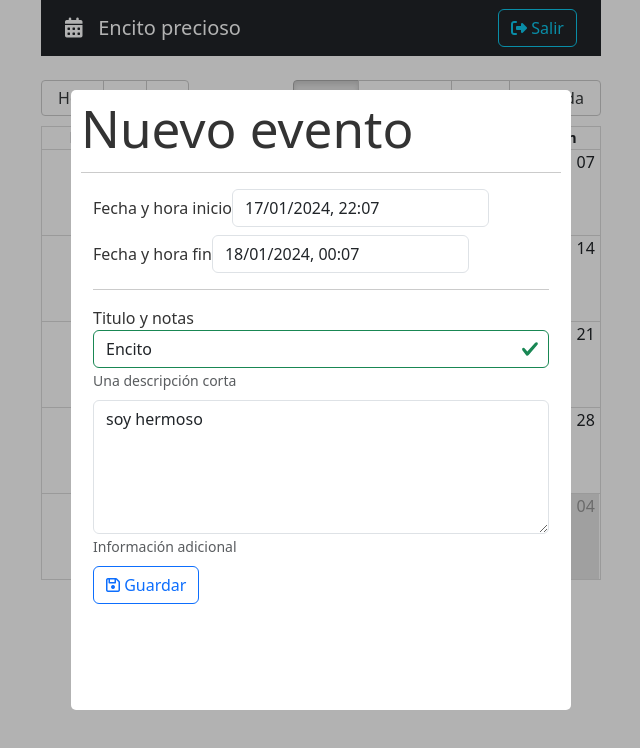
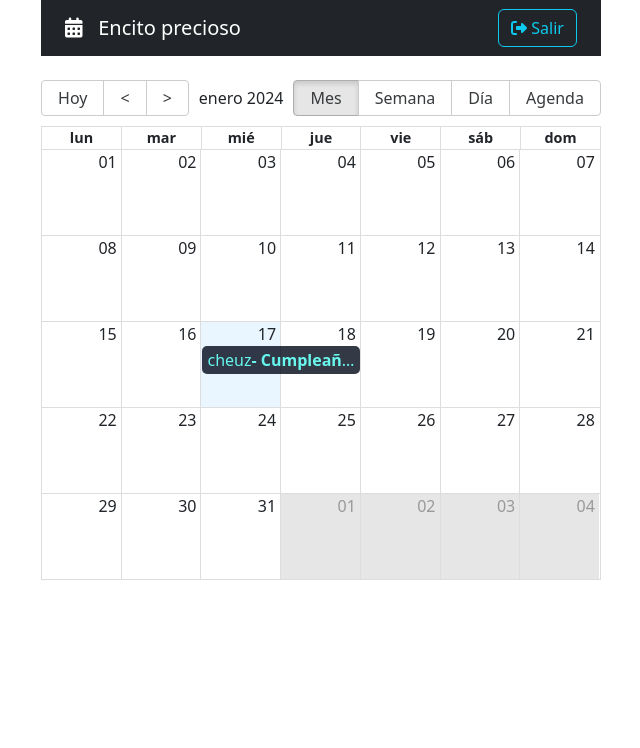
Before and after one commit to Dennisb-galeano/CalendarApp, a React (Vite) app: page / in a window 1280 px wide. Shown: the top 748 px of the page, without its empty margins (319-959 px from the left). Built offline with nearby package versions, Linux system fonts and the light colour scheme.

Commit message:
SC22 CL360 - Mostrar y ocultar modal en base al STORE y manejo del store con creacion de hooks personalizados - useUiStore.js

```diff
--- a/src/calendar/components/CalendarModal.jsx
+++ b/src/calendar/components/CalendarModal.jsx
@@ -13,6 +13,7 @@
 import 'sweetalert2/dist/sweetalert2.min.css';
 
 import es from 'date-fns/locale/es';
+import { useUiStore } from '../../hooks/useUiStore';
 
 registerLocale('es', es);
 
@@ -31,7 +32,7 @@
 
 export const CalendarModal = () => {
 
-  const [isModalOpen, setisModalOpen] = useState(true);//un modal se debe manejar desde un store global,por di necesito abrirla en otros lugares
+  const { isDateModalOpen,closeDateModal } = useUiStore(); //propiedad fn en es useUiStore
   const [formSubmitted, setformSubmitted] = useState(false); //Si el titulo es incorrecto no me permita postear-submit // como esta en false. no se ha hecho el submit del formulario, y va a cambiar cuando la persona intente subir el formulario
 
   //manejo del formulario tradicional - unsando la config de React-modal
@@ -74,8 +75,9 @@
 
 
   const onCloseModal = () => {
-    console.log('cerrando el Modal');
-    setisModalOpen(false); //cierra el modal,con el use state y modal isModalOpen
+    // console.log('cerrando el Modal');
+    closeDateModal();
+    // setisModalOpen(false); //cierra el modal,con el use state y modal isModalOpen
   }
 
   //posteo del formulario - va a recibirel evento del formulario, este se le manda al onSubit del Formulario. asi no hace refresh completo en las fechas y horario
@@ -101,11 +103,11 @@
   return (
 
     <Modal
-      isOpen={isModalOpen} //el react-modal necesita cuiertas propiedades, como el isOpen que de debe determinar si se deja abierto o cerrado
-      onRequestClose={onCloseModal} //es una fn uqe se va a disparar cuando se llame la forma de cerrar el MODAL "Dando click afuera o cerrandolo"
+      isOpen={isDateModalOpen} //como el isOpen que de debe determinar si se deja abierto o cerrado, se crea el hook useUiStore.js que me provee desde el store si el modal se encuentra abierto o no
+      onRequestClose={onCloseModal} //onrequiestClose, cierra el modal picando fuera de el en cualquier lugar
       style={customStyles}
-      className={'modal'}
-      overlayClassName={'modal-fondo'}
+      className='modal'
+      overlayClassName='modal-fondo'
       closeTimeoutMS={200} //para que se cierre el modal con la animacion que defini en modal.
     >
 
--- a/src/calendar/pages/CalendarPage.jsx
+++ b/src/calendar/pages/CalendarPage.jsx
@@ -12,6 +12,7 @@
 import { CalendarModal } from '../components/CalendarModal';
 import { localizer } from '../../helpers/calendarLocalizer';
 import { getMessagesEs } from '../getMessages';
+import { useUiStore } from '../../hooks/useUiStore';
 
 
 //se le pueden agregar los eventos con la data que desee, la UNICA OBLIGATORIA ES EL TITTLE, EL START Y EL END
@@ -30,6 +31,8 @@
 
 
 export const CalendarPage = () => {
+
+  const{ openDateModal} = useUiStore() //hook importado para el doble click, y voy a usar el metodo openDateModal, lo voy as usar en el evento onDoubleClik
 
   const [lastView, setlastView] = useState(localStorage.getItem('lastView') || 'month');//se coloca en el local storage para que almacene el valor requrido que esta en el onView
 
@@ -52,7 +55,8 @@
 
   //conectar estos tres eventos cuando algo suceda en el calendar
   const onDoubleClick = (event) => {
-    console.log({ doubleClick: event });
+    // console.log({ doubleClick: event });
+    openDateModal();
   }
 
   const onSelectClick = (event) => {
--- /dev/null
+++ b/src/hooks/useUiStore.js
@@ -0,0 +1,33 @@
+// este Custom hook: manejará y hará  dispatch de acciones además de controlar lo relacionado con el ui en el Store
+
+import { useDispatch, useSelector } from "react-redux";
+import { onCloseDateModal, onOpenDateModal } from "../store/ui/uiSlice";
+
+//useSelector me permite tomar PROPIEDADES del store
+//el valor del ui se esta obteniendi del store.js, el isDateModalOpen de uiSlice.js (state=al Store)
+// se utikliza en el calendar.modal.jsx, es el componente que necesita conocer el estado del modal si esta abuerto no no
+
+export const useUiStore = () =>{
+
+  const dispatch = useDispatch();
+
+  const { isDateModalOpen} = useSelector( state => state.ui  ); //tengo acceso al state. y de ahi me interesa que me regrese el ui
+
+  const openDateModal = () =>{
+    dispatch( onOpenDateModal() ) //el onOpen.. esta dentroel store ... ui . en el uiSlice.js
+    //para llegar a ese reducer necesit hacer el dispatc de una accion
+  }
+
+  const closeDateModal = () =>{
+    dispatch( onCloseDateModal() )
+  }
+
+  return{ // return o exportar
+    //propiedades
+      isDateModalOpen,
+
+    //metodos
+      closeDateModal, //se usa en el calendarModal.
+      openDateModal, //puedo abrir el modal solo usando esta fn, se unsa en el calendarPage
+  }
+}
--- a/src/store/ui/uiSlice.js
+++ b/src/store/ui/uiSlice.js
@@ -8,18 +8,17 @@
 export const uiSlice = createSlice({
     name: 'ui',
     initialState: {
-        isDateModalOpen: false
+        isDateModalOpen: false //si se lococa en true, el modal aparecer desde el momento en uqe se recarga
     },
     reducers: { //acciones
-        onOpenDateModal: ( state) => { //cuando se quiera abrir el modal se llama
+        onOpenDateModal: ( state) => { //cuando se quiera abrir el modal se llama con un dispatch, en este caso se estan usando en el hook useUiStore
           state.isDateModalOpen = true; //toolik me permite mutar el codigo (me geneera un nuevo state)
         },
         onCloseDateModal: (state) =>{
-          state.onCloseDateModal = false;
+          state.isDateModalOpen = false;
         }
     }
 });
 
-
 // Action creators are generated for each case reducer function
 export const { onOpenDateModal, onCloseDateModal } = uiSlice.actions;
```
Also changed, not shown: notes.txt.
